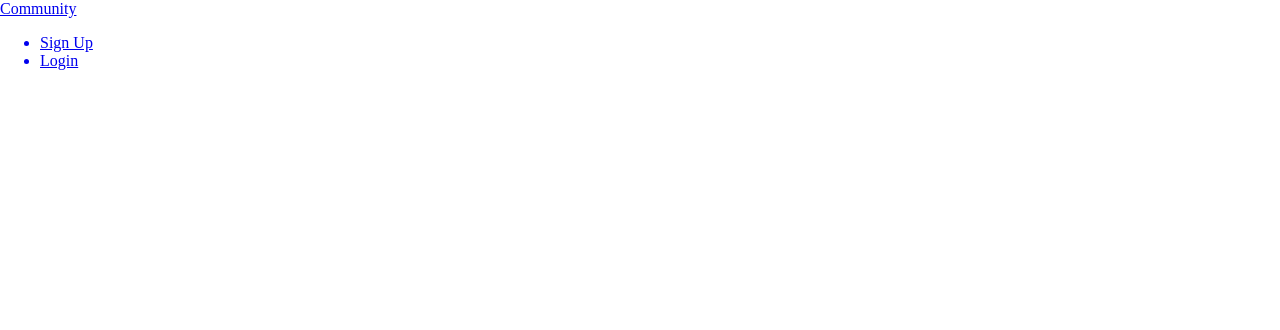
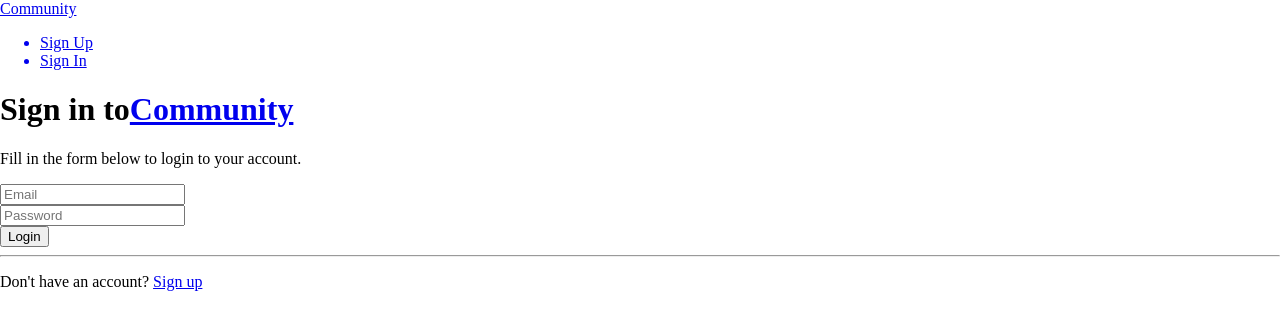
Before and after one commit to jonathanyu1/community, a React (Create React App) app: page /signin in a window 1280 px wide. Shown: the top 330 px of the page. Built offline with nearby package versions, Linux system fonts and the light colour scheme; no server answers.

Commit message:
added way to get displayname after signup

```diff
--- a/src/App.js
+++ b/src/App.js
@@ -6,13 +6,30 @@ import Home from './Components/Home';
 import SignUp from './Components/Pages/SignUp';
 import SignIn from './Components/Pages/SignIn';
 // import firebase, {fs, auth} from './Firebase/firebase.js';
-import {auth} from './Firebase/firebase.js';
+import {auth, fs} from './Firebase/firebase.js';
 
 const App = () => {
     const [isSignedIn, setIsSignedIn] = useState(false);
+    const [profilePicUrl, setProfilePicUrl] = useState('');
 
     const signOut = () => {
         auth().signOut();
+    }
+
+    const getUserName = () => {
+        return fs.collection('users').doc(`${auth().currentUser.uid}`).get().then((doc)=>{
+            if (doc.exists){
+                return doc.data().displayName;
+            } else {
+                return null;
+            }
+        });
+        ;
+    }
+
+    const getProfilePicUrl = () => {
+        console.log(auth().currentUser);
+        return auth().currentUser.photoURL || 'https://firebasestorage.googleapis.com/v0/b/community-83f47.appspot.com/o/outline_person_black_24dp.png?alt=media&token=b5cd056b-dd16-4e76-8d0f-219039626747';
     }
 
     const authStateObserver = (user) => {
@@ -23,6 +40,17 @@ const App = () => {
             console.log(auth().currentUser.displayName);
             console.log(user.email);
             console.log(user.uid);
+            let tempUrl = getProfilePicUrl();
+            console.log(tempUrl);
+            if (user.displayName){
+                console.log(user.displayName);
+            } else {
+                getUserName()
+                .then((tempName)=>{
+                    console.log(tempName);
+                });
+            }
+
             // Get the signed-in user's profile pic and name.
             // Set the user's profile pic and name.
             // Show user's profile and sign-out button.
@@ -32,7 +60,7 @@ const App = () => {
             // Hide user's profile and sign-out button.
             // Show sign-in button.
         }
-      }
+    }
 
 
     useState(()=>{
@@ -66,7 +94,10 @@ const App = () => {
                             />
                         )}
                     /> */}
-                    <Route exact path='/signin' component={SignIn}/>
+                    {/* <Route exact path='/signin' component={SignIn}/> */}
+                    <Route exact path='/signin'>
+                        {isSignedIn ? <Redirect to ='/'/> : <SignIn/>}
+                    </Route>
                 </Switch>
             </div>
       </BrowserRouter>
--- a/src/Components/Nav.js
+++ b/src/Components/Nav.js
@@ -23,8 +23,8 @@ const Nav = (props) => {
                             <Link to='/signup' >
                                 <li>Sign Up</li>
                             </Link>
-                            <Link to='/login'>
-                                <li>Login</li>
+                            <Link to='/signin'>
+                                <li>Sign In</li>
                             </Link>
                         </React.Fragment>
                     }
--- a/src/Components/Pages/SignIn.js
+++ b/src/Components/Pages/SignIn.js
@@ -1,10 +1,79 @@
-import React from 'react';
+import React, {useState} from 'react';
+import {Link} from 'react-router-dom';
+import {signin} from '../Helpers/auth';
 
 const SignIn = () => {
 
+    const [email, setEmail] = useState('');
+    const [password, setPassword] = useState('');
+    const [errorMsg, setErrorMsg] = useState('');
+
+    const handleChange = (e) => {
+        switch (e.target.name){
+            case 'email':
+                setEmail(e.target.value);
+                break;
+            case 'password':
+                setPassword(e.target.value);
+                break;
+        }
+    }
+
+    const handleSubmit = (e) => {
+        e.preventDefault();
+        setErrorMsg('');
+        signin(email,password)
+        .catch((error)=>{
+            console.log('Error with signin:',error.message);
+            setErrorMsg(error.message);
+        });
+    }
+
+
     return (
         <div id='signInContainer'>
-
+            <form
+                autoComplete="off"
+                onSubmit={handleSubmit}
+            >
+                <h1>
+                    Sign in to
+                    <Link to="/">
+                        Community
+                    </Link>
+                </h1>
+                <p>
+                    Fill in the form below to login to your account.
+                </p>
+                <div>
+                    <input
+                    placeholder="Email"
+                    name="email"
+                    type="email"
+                    onChange={handleChange}
+                    value={email}
+                    />
+                </div>
+                <div>
+                    <input
+                    placeholder="Password"
+                    name="password"
+                    onChange={handleChange}
+                    value={password}
+                    type="password"
+                    />
+                </div>
+                <div>
+                    {errorMsg ? (
+                        <p>{errorMsg}</p>
+                    ) : null}
+                    <button type="submit">Login</button>
+                </div>
+                <hr />
+                <p>
+                    Don't have an account? <Link to="/signup">Sign up</Link>
+                </p>
+            </form>
         </div>
     )
 }
--- a/src/Components/Pages/SignUp.js
+++ b/src/Components/Pages/SignUp.js
@@ -1,5 +1,6 @@
 import React, {useState} from 'react';
 import {Link} from 'react-router-dom';
+import { fs } from '../../Firebase/firebase';
 import {signup} from '../Helpers/auth';
 
 const SignUp = () => {
@@ -8,15 +9,36 @@ const SignUp = () => {
     const [password, setPassword] = useState('');
     const [username, setUsername] = useState('');
 
+    // const handleSubmit = (e) => {
+    //     e.preventDefault();
+    //     setErrorMsg('');
+    //     signup(email, password)
+    //     .then((userCredential)=>{
+    //         console.log(userCredential);
+    //         console.log(userCredential.user);
+    //         return userCredential.user.updateProfile({
+    //             displayName: username
+    //         });
+    //     })
+    //     .catch ((error)=>{
+    //             console.log('Error with sign up:',error);
+    //             console.log(error.message);
+    //             setErrorMsg(error.message);
+    //     });
+    // }
+
     const handleSubmit = (e) => {
         e.preventDefault();
         setErrorMsg('');
         signup(email, password)
         .then((userCredential)=>{
-            console.log(userCredential);
-            console.log(userCredential.user);
-            return userCredential.user.updateProfile({
+            userCredential.user.updateProfile({
                 displayName: username
+            });
+            return fs.collection('users').doc(`${userCredential.user.uid}`).set({
+                uid: userCredential.user.uid,
+                displayName: username,
+                email: email
             });
         })
         .catch ((error)=>{
@@ -25,18 +47,6 @@ const SignUp = () => {
                 setErrorMsg(error.message);
         });
     }
-
-    // const handleSubmit = (e) => {
-    //     e.preventDefault();
-    //     setErrorMsg('');
-    //     try{
-    //         signup(email, password);
-    //     } catch (error){
-    //         console.log('Error with sign up:',error);
-    //         console.log(error.message);
-    //         setErrorMsg(error.message);
-    //     }
-    // }
 
     const handleChange = (e) => {
         switch (e.target.name){
```
Also changed, not shown: todo.txt (added).
